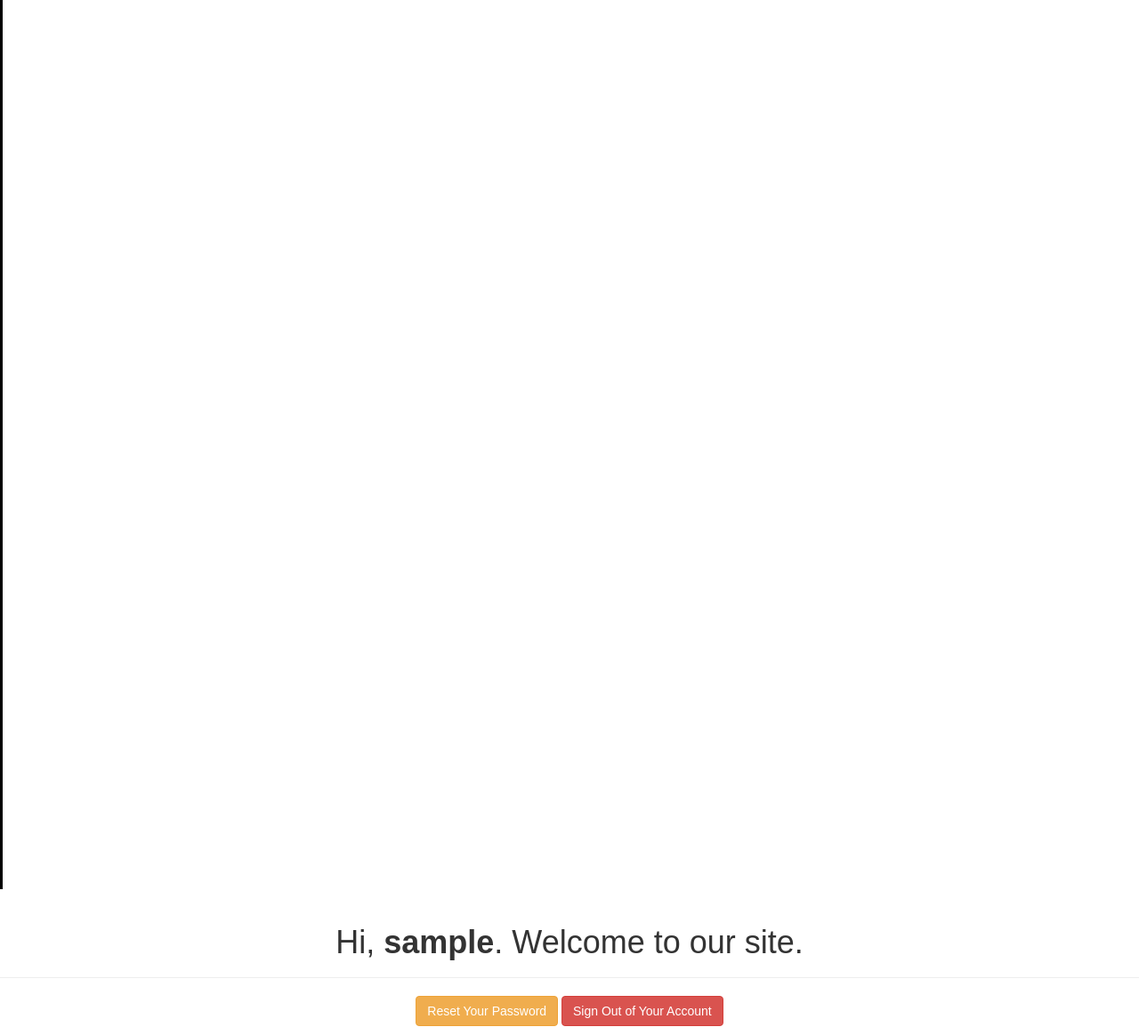
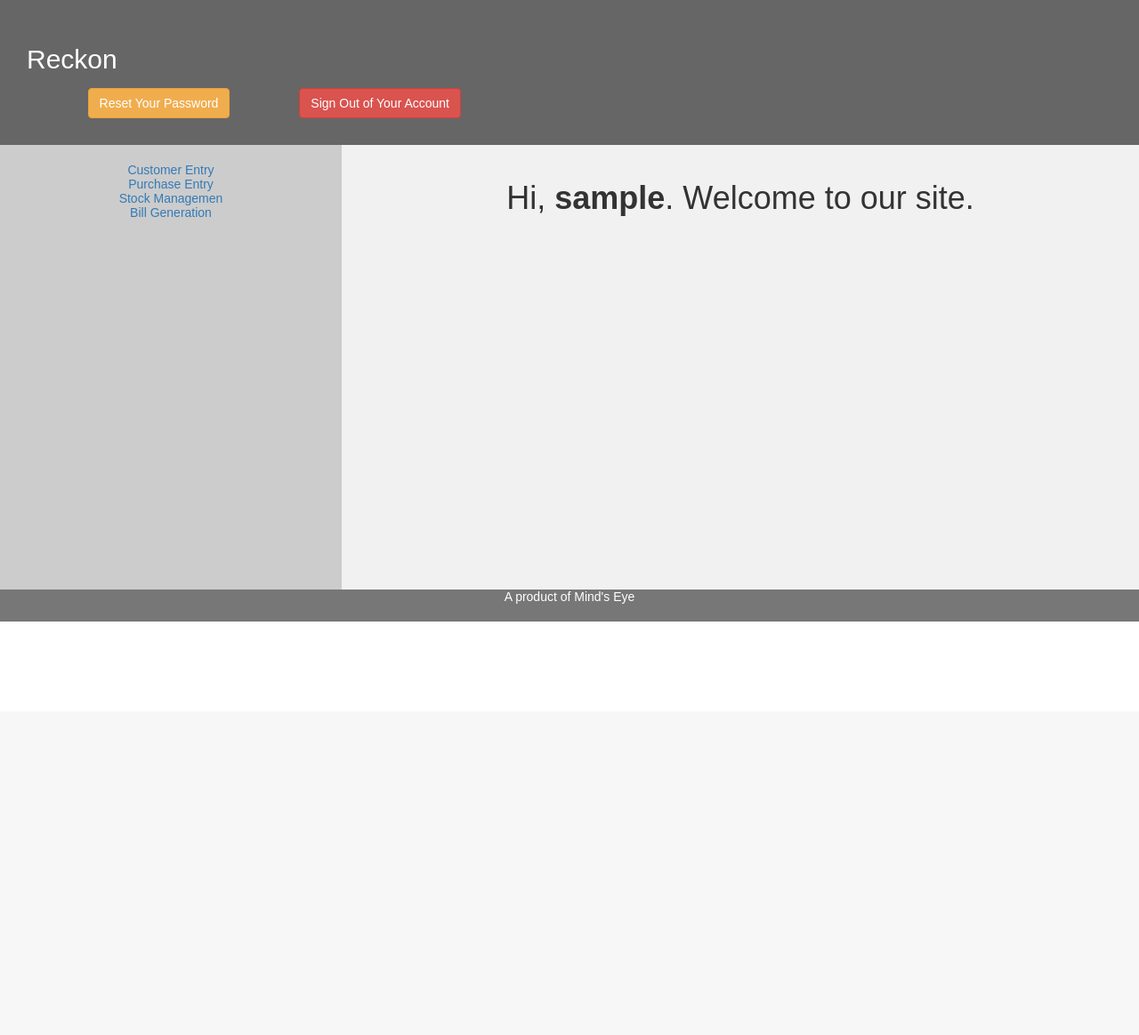
Before and after one commit to reckonns/reckon, a PHP site: page /dashboard.php in a window 1280 px wide. Shown: the whole page at 89% size. After the commit the page ends 699 px from the top, so only its background shows below. Run offline with PHP 8.4, Linux system fonts and the light colour scheme; the visitor is signed in with stand-in values (Sample User, id 1).

Commit message:
Created the structure of Dashboard and other pages

```diff
--- a/dashboard.php
+++ b/dashboard.php
@@ -1,4 +1,6 @@
 <?php
+
+
 // Initialize the session
 session_start();
 
@@ -14,24 +16,111 @@ if(!isset($_SESSION["loggedin"]) || $_SESSION["loggedin"] !== true){
 <head>
     <meta charset="UTF-8">
     <title>Dashboard</title>
+    <meta name="viewport" content="width=device-width, initial-scale=1">
     <link rel="stylesheet" href="https://maxcdn.bootstrapcdn.com/bootstrap/3.3.7/css/bootstrap.css">
-    <style type="text/css">
+    <style >
+        .EButtons{
+            text-align: Right;
+        }
+
+        .title{
+            text-align: Left;
+        }
+
+        * {
+             box-sizing: border-box;
+          }
+
         body{ font: 14px sans-serif; text-align: center; }
-        #verticle-line{
-            width: 3px;
-            height:1000px;
-            background-color: black;
+
+        header {
+            background-color: #666;
+            padding: 30px;
+            font-size: 35px;
+            color: white;
+            }
+
+        nav {
+            float: left;
+            width: 30%;
+            height: 500px; /* only for demonstration, should be removed */
+            background: #ccc;
+            padding: 20px;
+            }
+
+        nav ul {
+            list-style-type: none;
+            padding: 0;
+            }
+
+        article {
+            float: left;
+            padding: 20px;
+            width: 70%;
+            background-color: #f1f1f1;
+            height: 500px; /* only for demonstration, should be removed */
         }
-    </style>
+
+        /* Clear floats after the columns */
+        section:after {
+            content: "";
+            display: table;
+            clear: both;
+        }
+
+        /* Style the footer */
+        footer {
+            background-color: #777;
+            padding: 10px;
+            text-align: center;
+            color: white;
+        }
+
+/* Responsive layout - makes the two columns/boxes stack on top of each other instead of next to each other, on small screens */
+        @media (max-width: 600px) {
+            nav, article {
+            width: 100%;
+            height: auto;
+        }
+}
+
+</style>
 </head>
 <body>
-    <div id = "verticle-line"></div>
-    <div class="page-header">
-        <h1>Hi, <b><?php echo htmlspecialchars($_SESSION["username"]); ?></b>. Welcome to our site.</h1>
-    </div>
-    <p>
-        <a href="reset-password.php" class="btn btn-warning">Reset Your Password</a>
-        <a href="logout.php" class="btn btn-danger">Sign Out of Your Account</a>
-    </p>
+
+    <header>
+        <div class="title">
+            <h2>Reckon</h2>
+        </div>
+        <div class="EButtons">
+            <table style="width:40%">
+            <tr>
+
+                <td><a href="reset-password.php" class="btn btn-warning">Reset Your Password</a></td>
+                <td><a href="logout.php" class="btn btn-danger">Sign Out of Your Account</a></td>
+            </tr>
+            </table>
+        </div>
+    </header>
+
+    <section>
+      <nav>
+        <ul>
+            <li><a href="customerentry.php">Customer Entry</a></li>
+            <li><a href="purchase.php">Purchase Entry</a></li>
+            <li><a href="stockmanagement.php">Stock Managemen<a><li>
+            <li><a href="Bill.php">Bill Generation</a></li>
+
+        </ul>
+       </nav>
+
+       <article>
+            <h1>Hi, <b><?php echo htmlspecialchars($_SESSION["username"]); ?></b>. Welcome to our site.</h1>
+        </article>
+
+        <footer>
+            <p>A product of Mind's Eye</p>
+        </footer>
+
 </body>
 </html>
```
Also changed, not shown: Bill.php (added, +16 -0 lines), customerentry.php (added, +16 -0 lines), purchase.php (added, +16 -0 lines), stockmanagement.php (added, +16 -0 lines).
